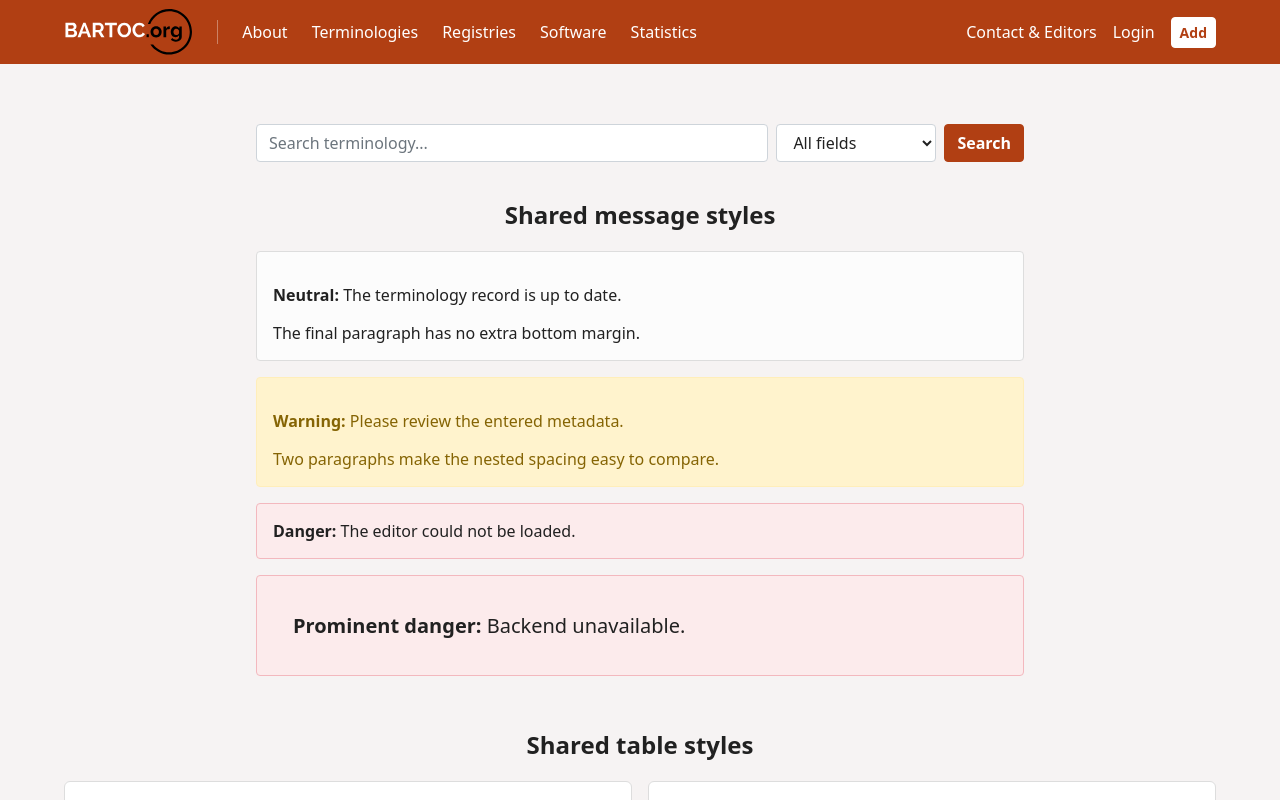
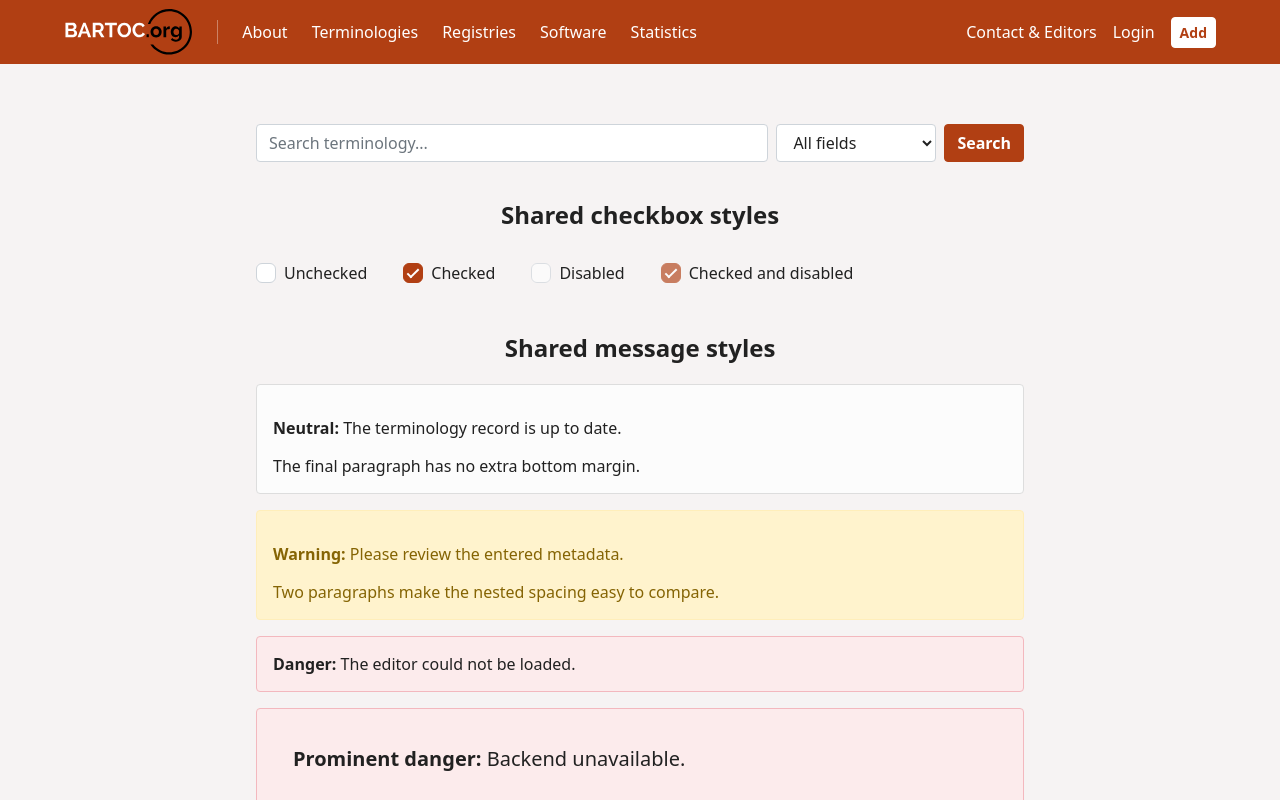
Before and after one commit to gbv/bartoc-components, a Vue app: page / in a window 1280 px wide. Shown: the top 800 px of the page. Built offline with nearby package versions, Linux system fonts and the light colour scheme.

Commit message:
feat(controls): add native checkbox styles (#5)

```diff
--- a/dev/App.vue
+++ b/dev/App.vue
@@ -24,6 +24,45 @@
     <main class="app-container demo-main">
       <section class="demo-search">
         <BartocSearchBar />
+      </section>
+
+      <section
+        class="demo-checkboxes"
+        aria-labelledby="demo-checkboxes-title">
+        <h1 id="demo-checkboxes-title">
+          Shared checkbox styles
+        </h1>
+
+        <div class="demo-checkbox-list">
+          <label>
+            <input
+              class="cc-checkbox"
+              type="checkbox">
+            Unchecked
+          </label>
+          <label>
+            <input
+              class="cc-checkbox"
+              type="checkbox"
+              checked>
+            Checked
+          </label>
+          <label>
+            <input
+              class="cc-checkbox"
+              type="checkbox"
+              disabled>
+            Disabled
+          </label>
+          <label>
+            <input
+              class="cc-checkbox"
+              type="checkbox"
+              checked
+              disabled>
+            Checked and disabled
+          </label>
+        </div>
       </section>
 
       <section
@@ -296,13 +335,28 @@ function svgDataUrl(svg) {
   text-align: center;
 }
 
-.demo-messages {
+.demo-messages,
+.demo-checkboxes {
   width: min(100%, 48rem);
 }
 
-.demo-messages h1 {
+.demo-messages h1,
+.demo-checkboxes h1 {
   margin-top: 0;
   text-align: center;
+}
+
+.demo-checkbox-list {
+  display: flex;
+  flex-wrap: wrap;
+  gap: var(--cc-space-md) var(--cc-space-xl);
+}
+
+.demo-checkbox-list label {
+  display: flex;
+  align-items: center;
+  min-height: var(--cc-touch-target-size);
+  gap: var(--cc-space-sm);
 }
 
 .demo-tables {
--- a/src/styles/controls.css
+++ b/src/styles/controls.css
@@ -24,6 +24,61 @@
   opacity: 1;
 }
 
+.cc-checkbox[type="checkbox"] {
+  appearance: none;
+  display: inline-grid;
+  flex-shrink: 0;
+  place-content: center;
+  box-sizing: border-box;
+  width: calc(var(--cc-space-md) + var(--cc-space-xs));
+  aspect-ratio: 1;
+  padding: 0;
+  margin: 0;
+  border: var(--cc-border-width) solid var(--cc-border-color-control);
+  border-radius: var(--cc-radius-md);
+  background: var(--cc-color-surface);
+  color: var(--cc-color-on-primary);
+  vertical-align: middle;
+  cursor: pointer;
+}
+
+.cc-checkbox[type="checkbox"]:is(:checked, :indeterminate)::before {
+  box-sizing: border-box;
+  width: calc(var(--cc-space-sm) + var(--cc-space-xs));
+  height: calc(var(--cc-space-xs) + var(--cc-border-width-strong));
+  border-bottom: var(--cc-border-width-strong) solid currentColor;
+  border-left: var(--cc-border-width-strong) solid currentColor;
+  content: "";
+  transform: translateY(calc(-1 * var(--cc-border-width))) rotate(-45deg);
+}
+
+.cc-checkbox[type="checkbox"]:is(:checked, :indeterminate) {
+  border-color: var(--cc-color-primary);
+  background: var(--cc-color-primary);
+}
+
+.cc-checkbox[type="checkbox"]:indeterminate::before {
+  width: var(--cc-space-sm);
+  height: 0;
+  border-left: 0;
+  transform: none;
+}
+
+.cc-checkbox[type="checkbox"]:focus-visible {
+  outline: var(--cc-border-width-strong) solid var(--cc-color-primary);
+  outline-offset: var(--cc-space-xs);
+}
+
+@media print, (forced-colors: active) {
+  .cc-checkbox[type="checkbox"] {
+    appearance: auto;
+  }
+
+  .cc-checkbox[type="checkbox"]:is(:checked, :indeterminate)::before {
+    content: none;
+  }
+}
+
 .cc-button {
   display: inline-flex;
   align-items: center;
@@ -42,6 +97,7 @@
   cursor: pointer;
 }
 
+.cc-checkbox[type="checkbox"]:disabled,
 .cc-button:disabled,
 .cc-button[aria-disabled="true"] {
   opacity: 0.65;
```
Also changed, not shown: 2 other files (tests, documents, lock files or other folders).
